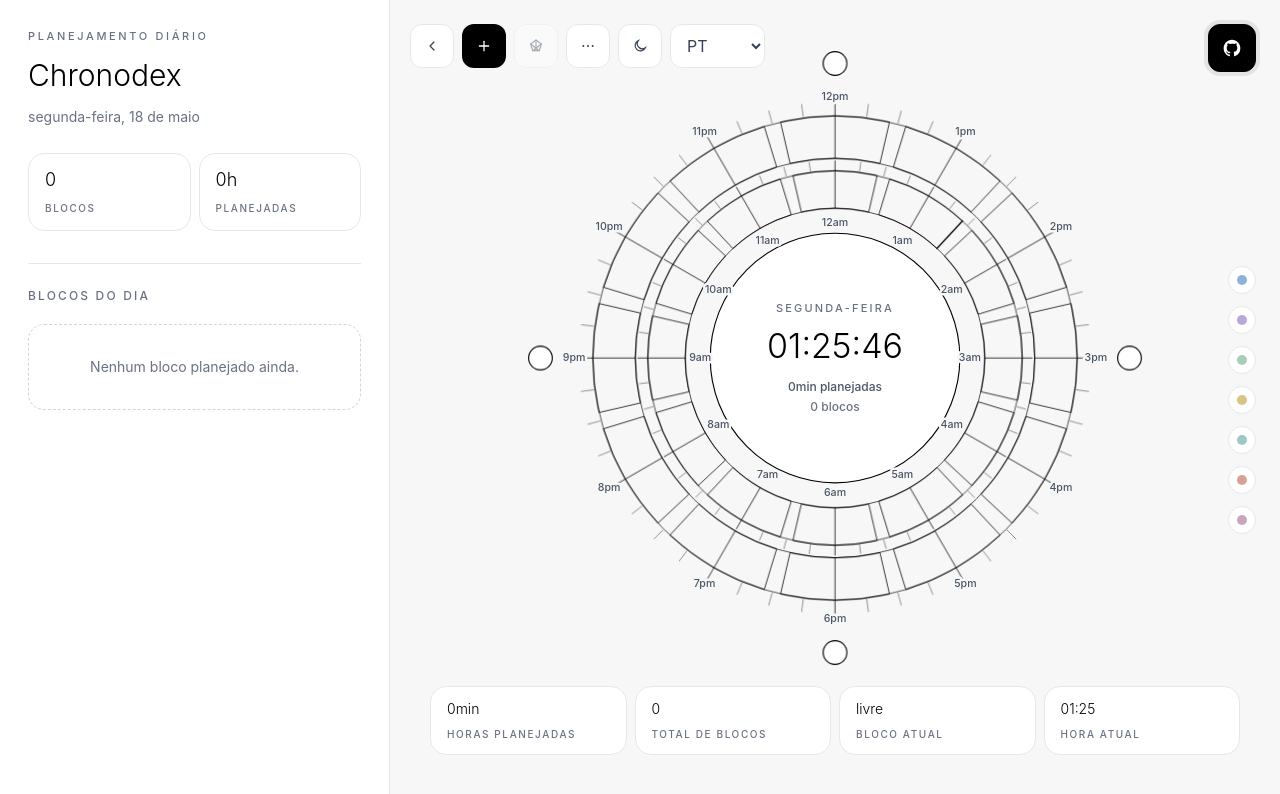
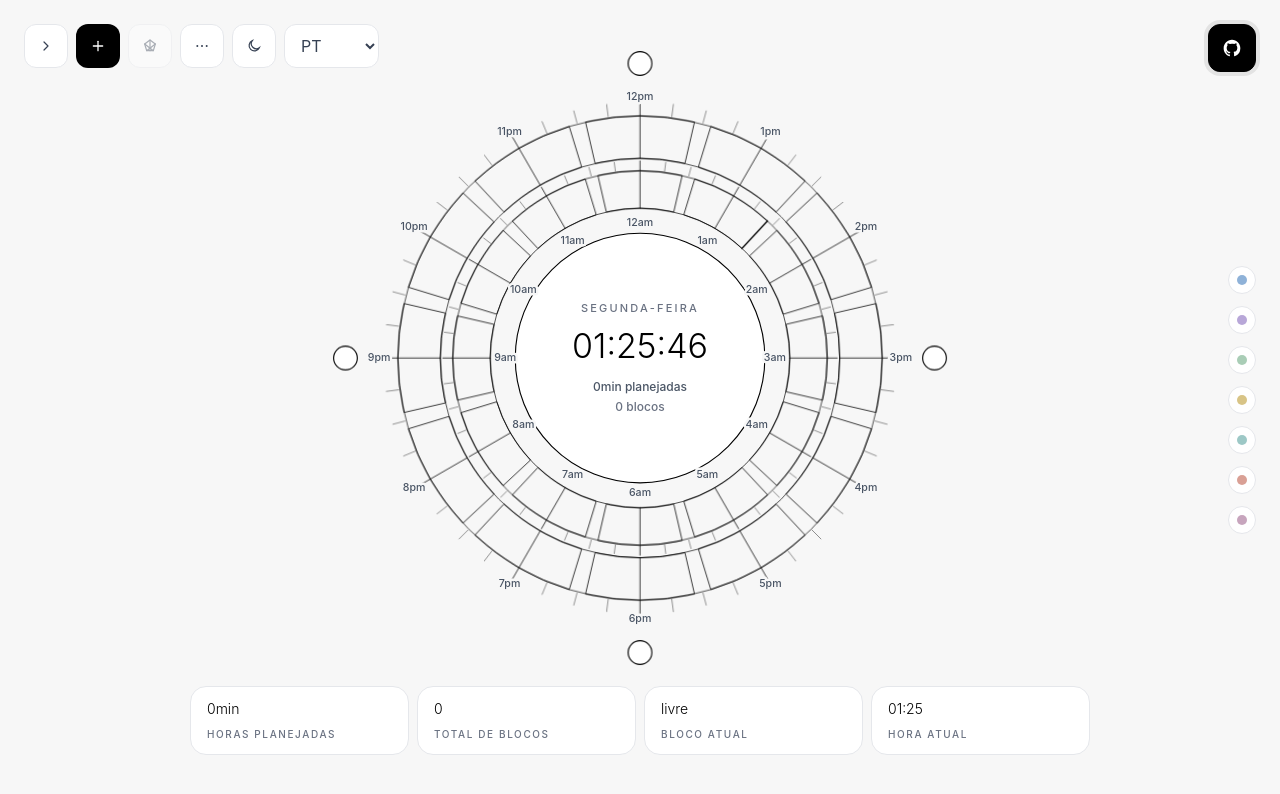
Before and after one commit to CiceroLino/chronodex, a React (Vite) app: page / in a window 1280 px wide. Shown: the top 794 px of the page. Built offline with nearby package versions, Linux system fonts and the light colour scheme.

Commit message:
fix(ui): collapse sidebar by default

```diff
--- a/src/App.tsx
+++ b/src/App.tsx
@@ -303,7 +303,7 @@ function App() {
   const [isBlockDialogOpen, setIsBlockDialogOpen] = useState(false);
   const [isMobileBlocksOpen, setIsMobileBlocksOpen] = useState(false);
   const [isDashboardOpen, setIsDashboardOpen] = useState(false);
-  const [isSidebarCollapsed, setIsSidebarCollapsed] = useState(false);
+  const [isSidebarCollapsed, setIsSidebarCollapsed] = useState(true);
   const [theme, setTheme] = useState<Theme>(() => readStoredTheme());
   const [locale, setLocale] = useState<AppLocale>(() => readStoredLocale());
   const importInputRef = useRef<HTMLInputElement>(null);
```
